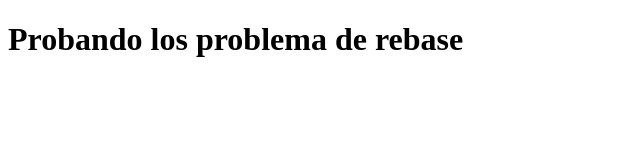
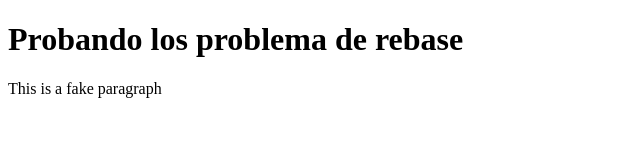
Before and after one commit to stiwar/PerilsOfRebasing, a plain HTML site: page index.html in a window 1280 px wide. Shown: the whole page, without its empty margins (0-640 px from the left). Drawn offline with Linux system fonts and the light colour scheme.

Commit message:
Add a fake paragraph to home page

```diff
--- a/index.html
+++ b/index.html
@@ -7,5 +7,6 @@
 </head>
 <body>
     <h1>Probando los problema de rebase</h1>
+    <p>This is a fake paragraph</p>
 </body>
 </html>
```
